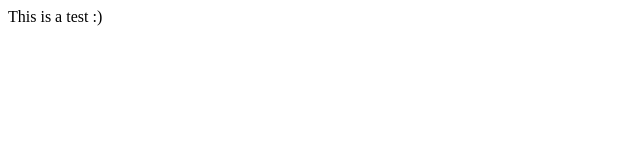
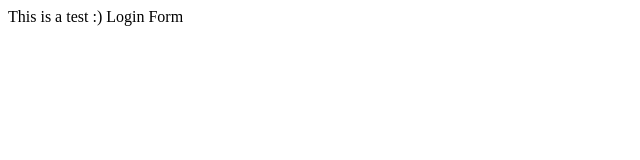
Before and after one commit to Nim-droid-droid/mysample, a plain HTML site: page index.html in a window 1280 px wide. Shown: the full height of the page, 0-640 px from the left. Drawn offline with Linux system fonts and the light colour scheme.

Commit message:
login form

```diff
--- a/index.html
+++ b/index.html
@@ -8,5 +8,6 @@
 </head>
 <body>
   This is a test :)
+  Login Form
 </body>
 </html>
```
Also changed, not shown: login.html (added, +1 -0 lines), dir2/app2.js (added).
